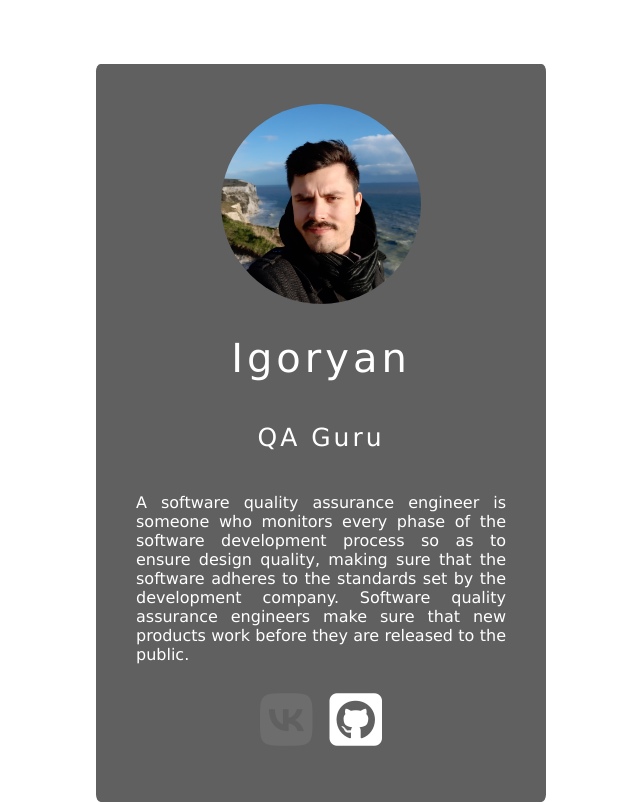
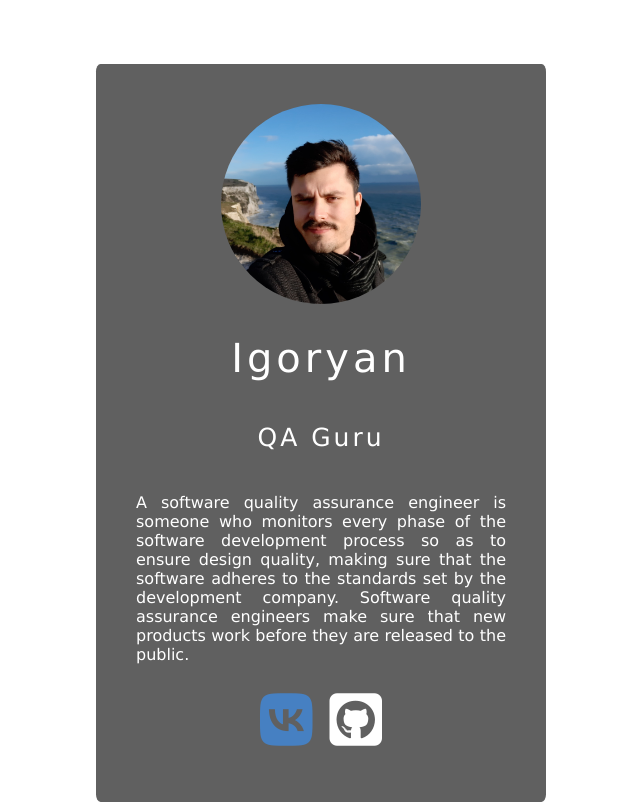
Before and after one commit to Dunwich88/Dunwich88.github.io, a plain HTML site: page index.html in a window 1280 px wide. In both pictures the pointer is over the link 605 px from the left and 721 px from the top of the page. Shown: the whole page, without its empty margins (319-959 px from the left). Drawn offline with Linux system fonts and the light colour scheme.

Commit message:
hover added

```diff
--- a/assets/css/style.css
+++ b/assets/css/style.css
@@ -61,6 +61,10 @@ ul {
     transition: all ease-in-out 0.25s;
 }
 
-.box li a:hover {
-    color: rgb(109, 109, 109);
+.box li:first-child a:hover {
+    color: #4680C2;
 }
+
+.box li:last-child a:hover {
+    color: #000000;
+}
```
